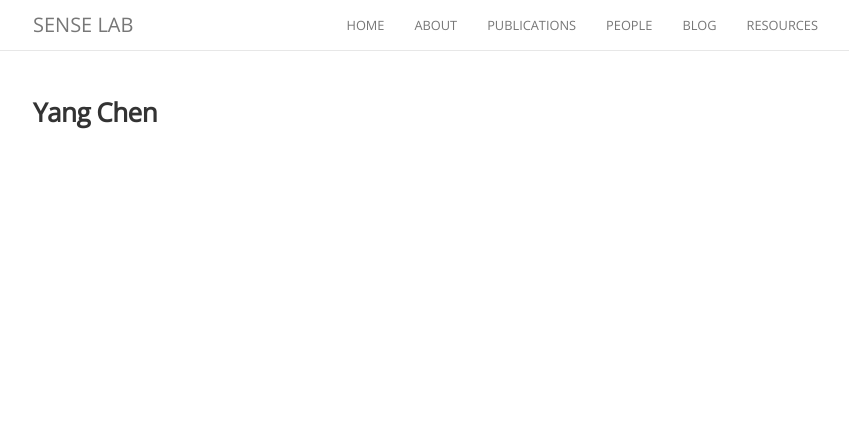
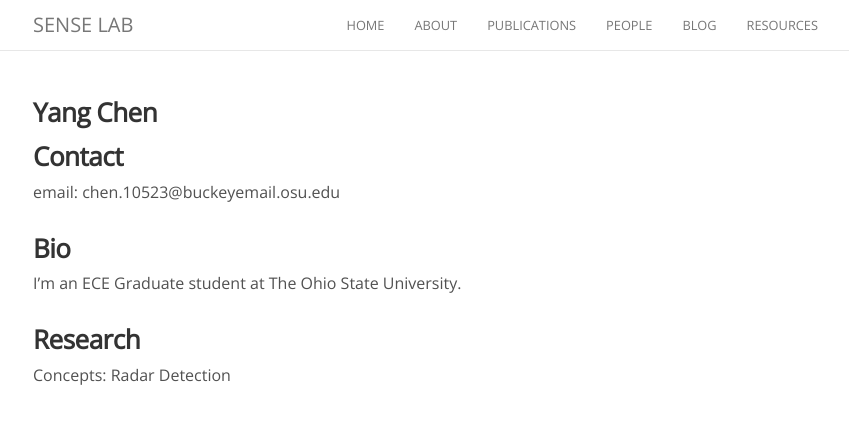
Before and after one commit to SENSE-Lab-OSU/SENSE-Lab-OSU.github.io, a Jekyll site: the page built from _people/yang_chen.md, in a window 1280 px wide. Shown: the top 424 px of the page, without its empty margins (222-1071 px from the left). Built offline with Jekyll 4.4.1, drawn with Linux system fonts in a browser that asks for light colours; nearby versions of some CDN libraries; comment, search, counter and statistics services are not loaded.

Commit message:
Update my biography

```diff
--- a/_people/yang_chen.md
+++ b/_people/yang_chen.md
@@ -5,3 +5,15 @@ avatar: yang_chen.png
 twitter: yang0530
 joined: 2021
 ---
+
+### Contact
+
+email: chen.10523@buckeyemail.osu.edu
+
+### Bio
+
+I'm an ECE Graduate student at The Ohio State University.
+
+### Research
+
+Concepts: Radar Detection
```
